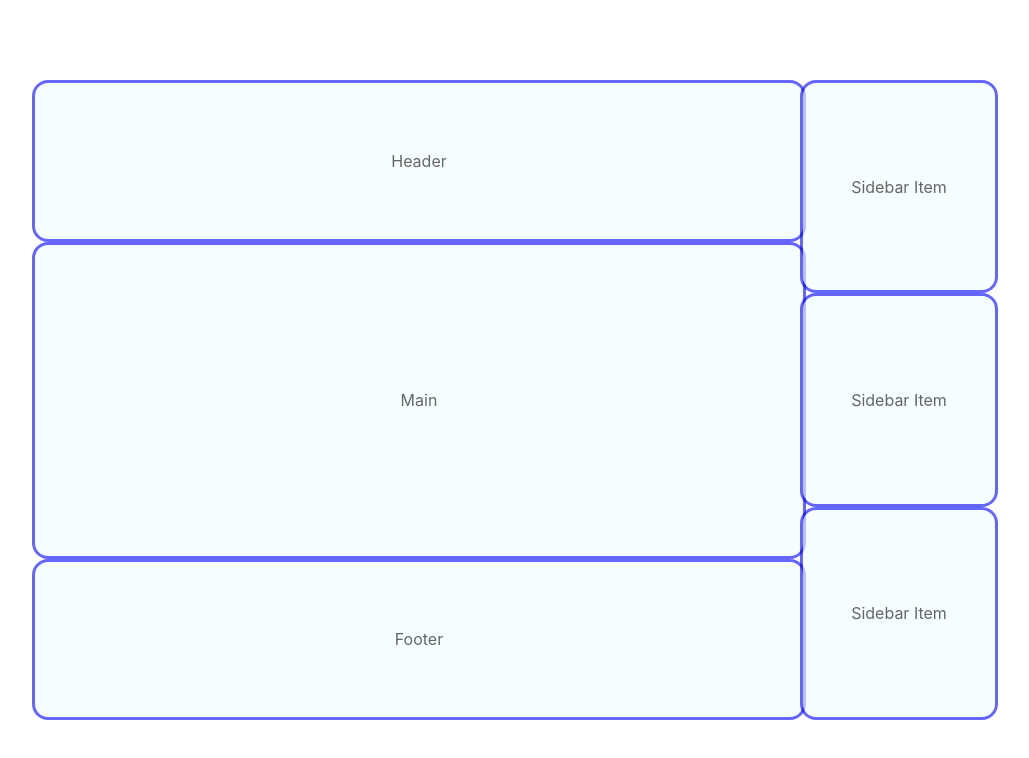
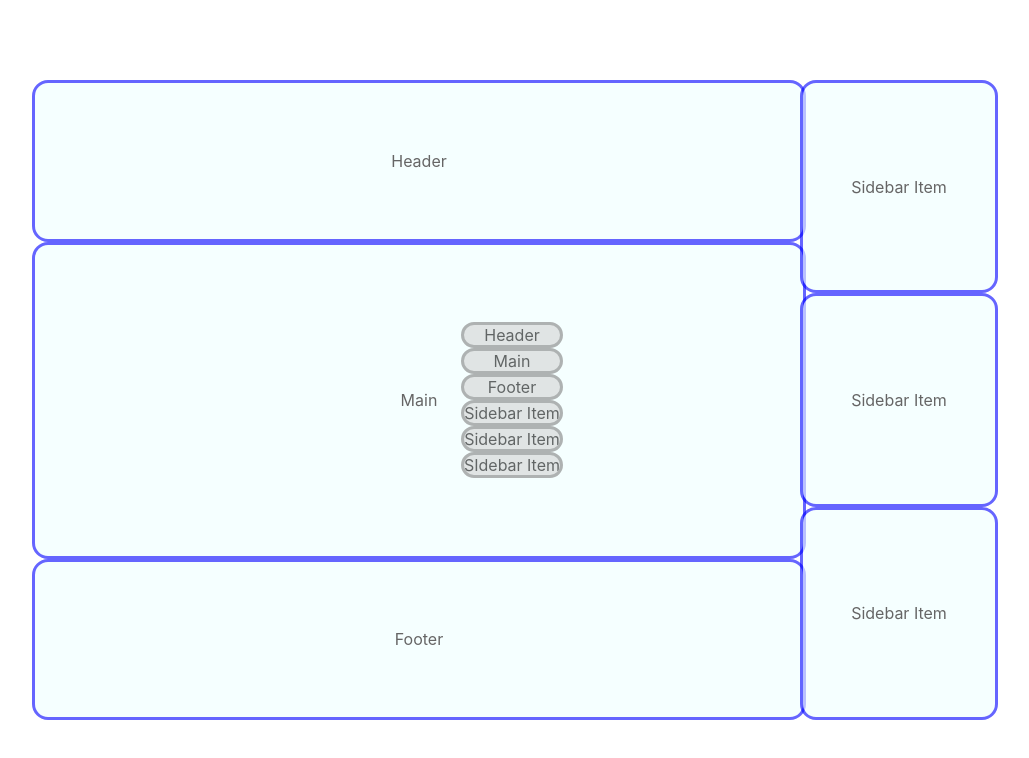
Before and after one commit to northwesternfintech/ISA-Interview-Problems-Fall-2023, a React (Create React App) app: page / in a window 1280 px wide. Shown: the top 758 px of the page, without its empty margins (128-1157 px from the left). Built offline with nearby package versions, Linux system fonts and the light colour scheme.

Commit message:
add instructions

```diff
--- a/src/foreground.css
+++ b/src/foreground.css
@@ -0,0 +1,13 @@
+.foreground {
+    display: flex;
+    background-color: lightgrey;
+    border-radius: 1em;
+    border: solid grey;
+    opacity: 0.6;
+    text-align: center;
+    align-items: center;
+    justify-content: center;
+    overflow: hidden;
+}
+
+/* Modify code below */
--- a/src/foreground.js
+++ b/src/foreground.js
@@ -5,14 +5,14 @@ const Foreground = () => {
     return (
         <div className='layout'>
             <div className='content'>
-                <div className='header' />
-                <div className='main' />
-                <div className='footer' />
+                <div className='foreground header'>Header</div>
+                <div className='foreground main'>Main</div>
+                <div className='foreground footer'>Footer</div>
             </div>
             <div className='sidebar'>
-                <div className='sidebar-item' />
-                <div className='sidebar-item' />
-                <div className='sidebar-item' />
+                <div className='foreground sidebar-item'>Sidebar Item</div>
+                <div className='foreground sidebar-item'>Sidebar Item</div>
+                <div className='foreground sidebar-item'>SIdebar Item</div>
             </div>
         </div>
     )
```
Also changed, not shown: 1 other file (tests, documents, lock files or other folders).
